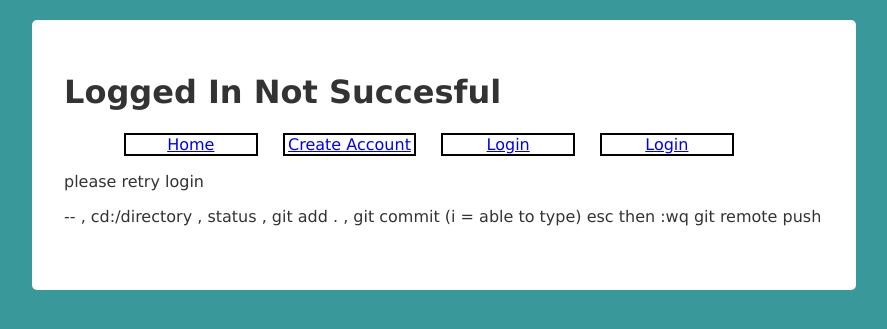
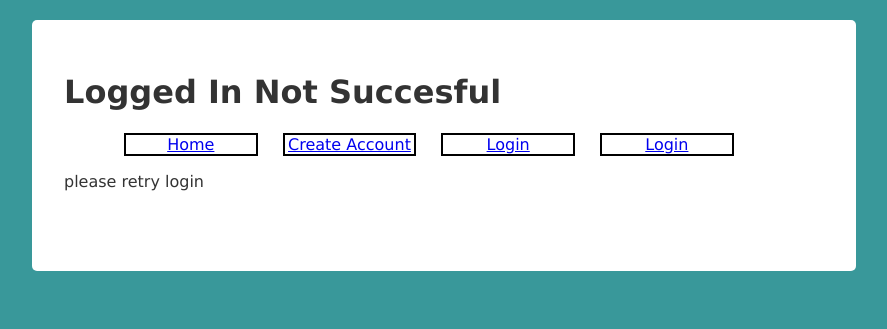
Before and after one commit to SeanTuc/PHP-class, a PHP site: page /content/first.php in a window 1280 px wide. Shown: the top 329 px of the page, without its empty margins (196-1083 px from the left). Run offline with PHP 8.4, Linux system fonts and the light colour scheme; data that the repository does not hold is empty.

Commit message:
PHP Commit two
Signed-off-by: SeanTuc <sean_tucker366@hotmail.com>

```diff
--- a/content/first.php
+++ b/content/first.php
@@ -45,6 +45,3 @@
 			</p>
         </body>
 </html>
-
-
---  , cd:/directory ,   status   , git add .   , git commit   (i = able to type) esc  then :wq  git remote push  <add name> <add url>
```
